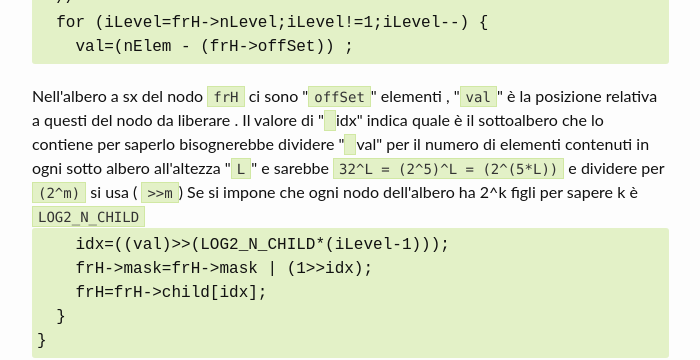
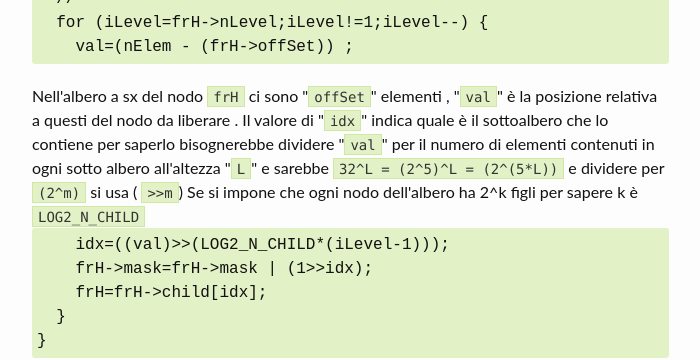
Before and after one commit to nicolarossi/nicolarossi.github.io, a Jekyll site: the page built from _posts/blog/2006-08-04-Dynamic Memory Management.md, in a window 1280 px wide and 900 px high, scrolled down 7086 px. Shown: the part 186-546 px from the top of the window, without its empty margins (123-823 px from the left). Built offline with Jekyll 4.4.1, drawn with Linux system fonts in a browser that asks for light colours.

Commit message:
Correzioni

```diff
--- a/_posts/blog/2006-08-04-Dynamic Memory Management.md
+++ b/_posts/blog/2006-08-04-Dynamic Memory Management.md
@@ -313,7 +313,7 @@
 </pre>
 
 Nell'albero a sx del nodo <code>frH</code> ci sono "<code>offSet</code>" elementi , "<code>val</code>" è la posizione relativa a questi del nodo da liberare .
-Il valore di "<code></code>idx" indica quale è il sottoalbero che lo contiene per saperlo bisognerebbe dividere "<code></code>val" per il numero di elementi contenuti in ogni sotto albero all'altezza "<code>L</code>" e sarebbe <code>32^L = (2^5)^L = (2^(5*L))</code> e dividere per <code>(2^m)</code> si usa ( <code>>>m</code>)
+Il valore di "<code>idx</code>" indica quale è il sottoalbero che lo contiene per saperlo bisognerebbe dividere "<code>val</code>" per il numero di elementi contenuti in ogni sotto albero all'altezza "<code>L</code>" e sarebbe <code>32^L = (2^5)^L = (2^(5*L))</code> e dividere per <code>(2^m)</code> si usa ( <code>>>m</code>)
 
 Se si impone che ogni nodo dell'albero ha 2^k figli per sapere k è <code>LOG2_N_CHILD</code>
 
```
